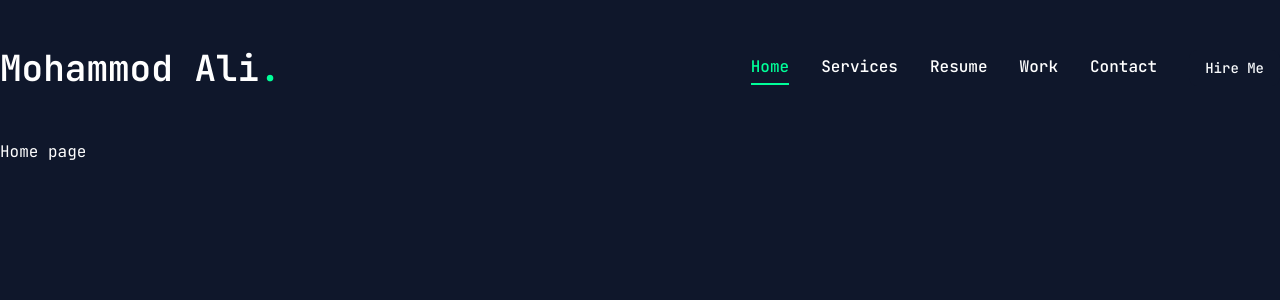
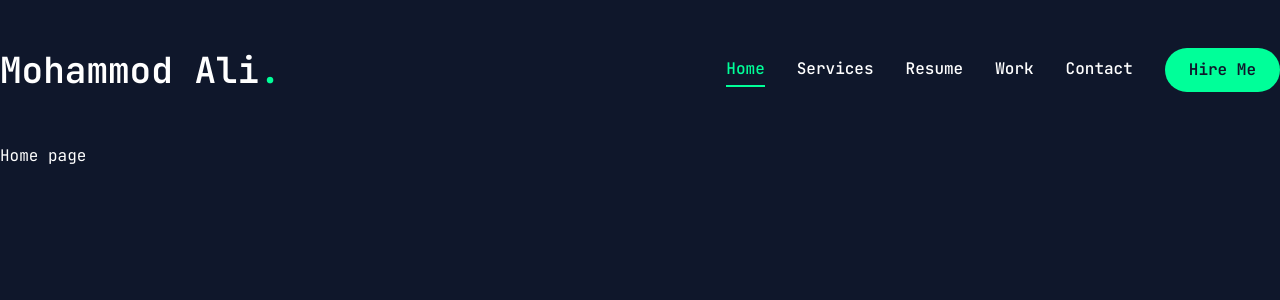
Before and after one commit to Mohammod-Ali/portfolio-with-next, a Next.js app: page / in a window 1280 px wide. Shown: the top 300 px of the page. Built offline with nearby package versions, Linux system fonts and the light colour scheme.

Commit message:
mobile responsive navbar ready

```diff
--- a/components/MobileNav.jsx
+++ b/components/MobileNav.jsx
@@ -38,7 +38,17 @@
             </SheetTrigger>
             <SheetContent className={'flex flex-auto'}>
                {/* logo */}
-                <div>Logo</div>
+                <div className='mt-24 mb-14 text-center text-2xl'>
+                    <Link href={'/'}> <h1 className='text-accent text-4xl font-semibold'>Ali</h1> </Link>
+                </div>
+
+                <nav className='flex flex-col justify-center items-center gap-8'>
+                    {
+                        links.map((link, index) => {
+                            return <Link href={link.path} key={index} className={`${link.path === pathname && 'text-accent border-b-2 border-accent'} text-xl capitalize hover:text-accent transition-all`}>{link.name}</Link>
+                        })
+                    }
+                </nav>
             </SheetContent>
         </Sheet>
     );
--- a/components/ui/button.jsx
+++ b/components/ui/button.jsx
@@ -5,28 +5,19 @@
 import { cn } from "@/lib/utils"
 
 const buttonVariants = cva(
-  "inline-flex items-center justify-center gap-2 whitespace-nowrap rounded-md text-sm font-medium transition-all disabled:pointer-events-none disabled:opacity-50 [&_svg]:pointer-events-none [&_svg:not([class*='size-'])]:size-4 shrink-0 [&_svg]:shrink-0 outline-none focus-visible:border-ring focus-visible:ring-ring/50 focus-visible:ring-[3px] aria-invalid:ring-destructive/20 dark:aria-invalid:ring-destructive/40 aria-invalid:border-destructive",
+  "inline-flex items-center justify-center whitespace-nowrap rounded-full text-base font-semibold ring-offset-white transition-colors",
   {
     variants: {
       variant: {
-        default: "bg-primary text-primary-foreground hover:bg-primary/90",
-        destructive:
-          "bg-destructive text-white hover:bg-destructive/90 focus-visible:ring-destructive/20 dark:focus-visible:ring-destructive/40 dark:bg-destructive/60",
-        outline:
-          "border bg-background shadow-xs hover:bg-accent hover:text-accent-foreground dark:bg-input/30 dark:border-input dark:hover:bg-input/50",
-        secondary:
-          "bg-secondary text-secondary-foreground hover:bg-secondary/80",
-        ghost:
-          "hover:bg-accent hover:text-accent-foreground dark:hover:bg-accent/50",
-        link: "text-primary underline-offset-4 hover:underline",
+        default: "bg-accent text-primary hover:gb-accent-hover",
+        primary: 'bg-primary text-white',
+        outline: 'border border-accent bg-transparent text-accent hover:bg-accent hover:text-primary'
       },
       size: {
-        default: "h-9 px-4 py-2 has-[>svg]:px-3",
-        sm: "h-8 rounded-md gap-1.5 px-3 has-[>svg]:px-2.5",
-        lg: "h-10 rounded-md px-6 has-[>svg]:px-4",
-        icon: "size-9",
-        "icon-sm": "size-8",
-        "icon-lg": "size-10",
+        default: "h-[44px] px-6",
+        md: "h-[48px] px-6",
+        lg: "h-[56px] px-8 text-sm uppercase tracking-[2px]",
+
       },
     },
     defaultVariants: {
```
